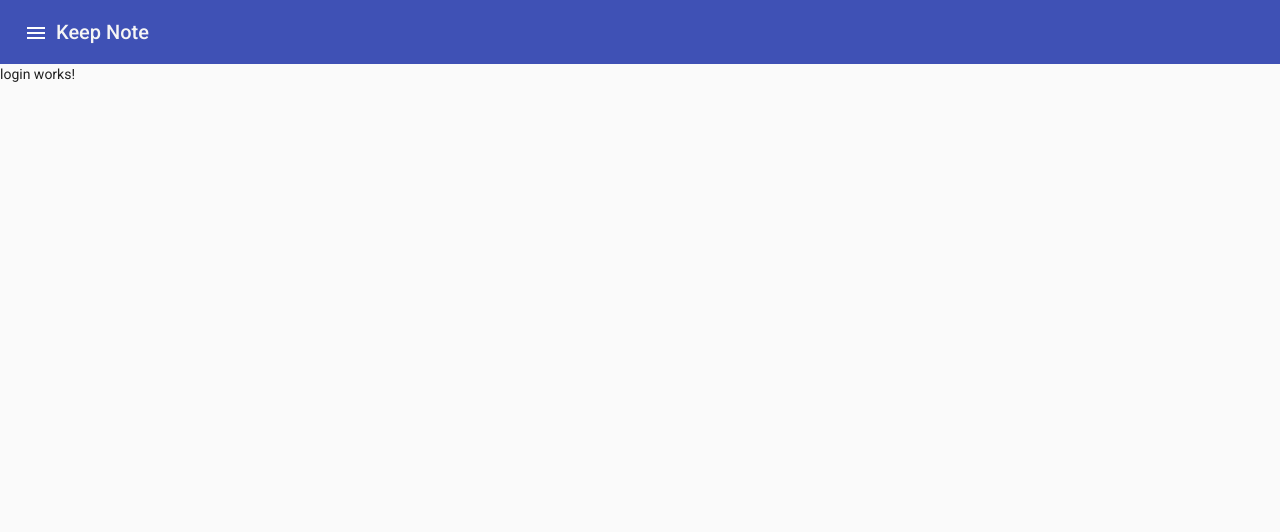
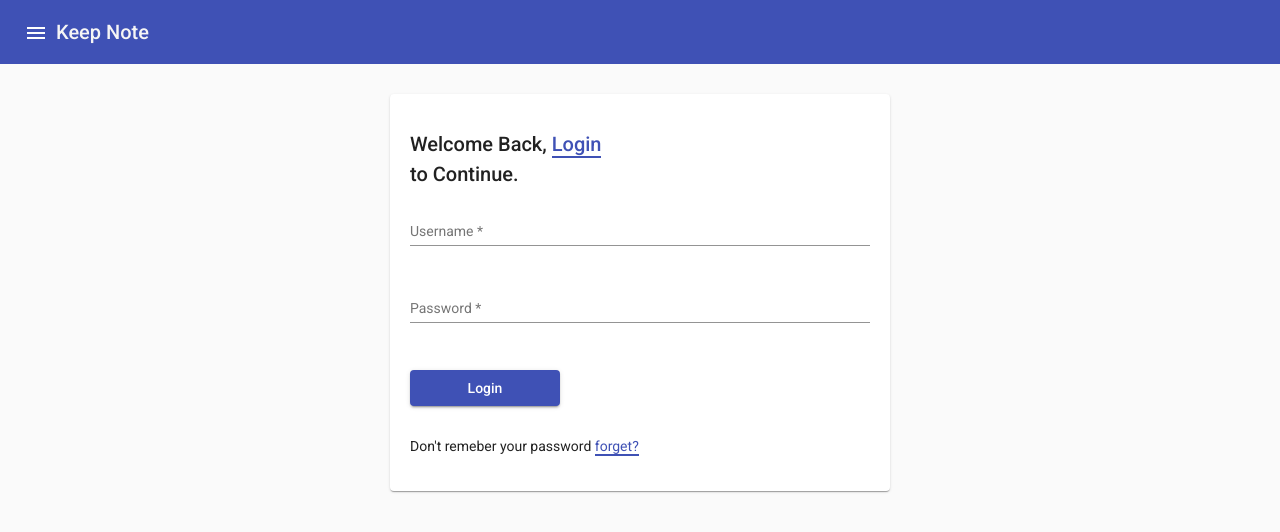
Before and after one commit to rishabhgist/keep-note-final, an Angular app in the folder keep-note/: page /login in a window 1280 px wide. Shown: the top 532 px of the page. Built offline with nearby package versions, Linux system fonts and the light colour scheme.

Commit message:
designed login page

```diff
--- a/keep-note/src/app/login/login.component.css
+++ b/keep-note/src/app/login/login.component.css
@@ -0,0 +1,34 @@
+.container{
+    width: 500px;
+    margin: auto;
+    margin-top: 30px;
+}
+span{
+    color: #3f51b5;
+    border-bottom: 2px solid #3f51b5;
+}
+mat-card{
+    padding: 35px 20px;
+}
+form{
+    display: flex;
+    flex-direction: column;
+}
+mat-card-title{
+    font-size: 20px;
+    line-height: 1.5;
+}
+mat-form-field{
+    margin: 10px 0;
+}
+button{
+    width: 150px;
+    margin-top: 20px;
+}
+.foot{
+    margin-top: 30px;
+}
+.foot a{
+    text-decoration: none;
+    color: #3f51b5;
+}
--- a/keep-note/src/app/login/login.component.html
+++ b/keep-note/src/app/login/login.component.html
@@ -1 +1,19 @@
-<p>login works!</p>
+<div class="container">
+    <mat-card>
+        <mat-card-title>Welcome Back, <span>Login</span> <br> to Continue.</mat-card-title>
+        <mat-card-content>
+            <form>
+                <mat-form-field>
+                    <mat-label>Username</mat-label>
+                    <input type="text" matInput required>
+                </mat-form-field>
+                <mat-form-field>
+                    <mat-label>Password</mat-label>
+                    <input type="password" matInput required>
+                </mat-form-field>
+                <button mat-raised-button color="primary" [disabled]="">Login</button>
+            </form>
+            <div class="foot">Don't remeber your password <span><a href="#">forget?</a></span></div>
+        </mat-card-content>
+    </mat-card>
+</div>
```
